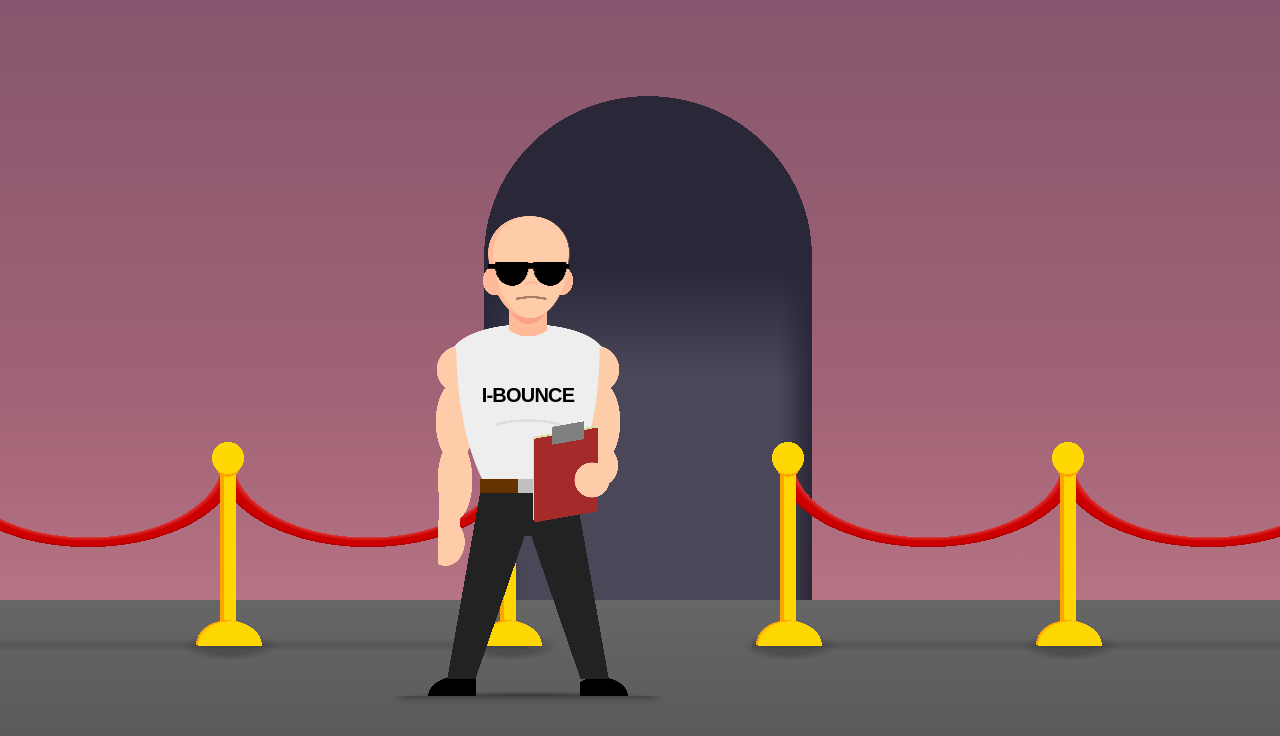
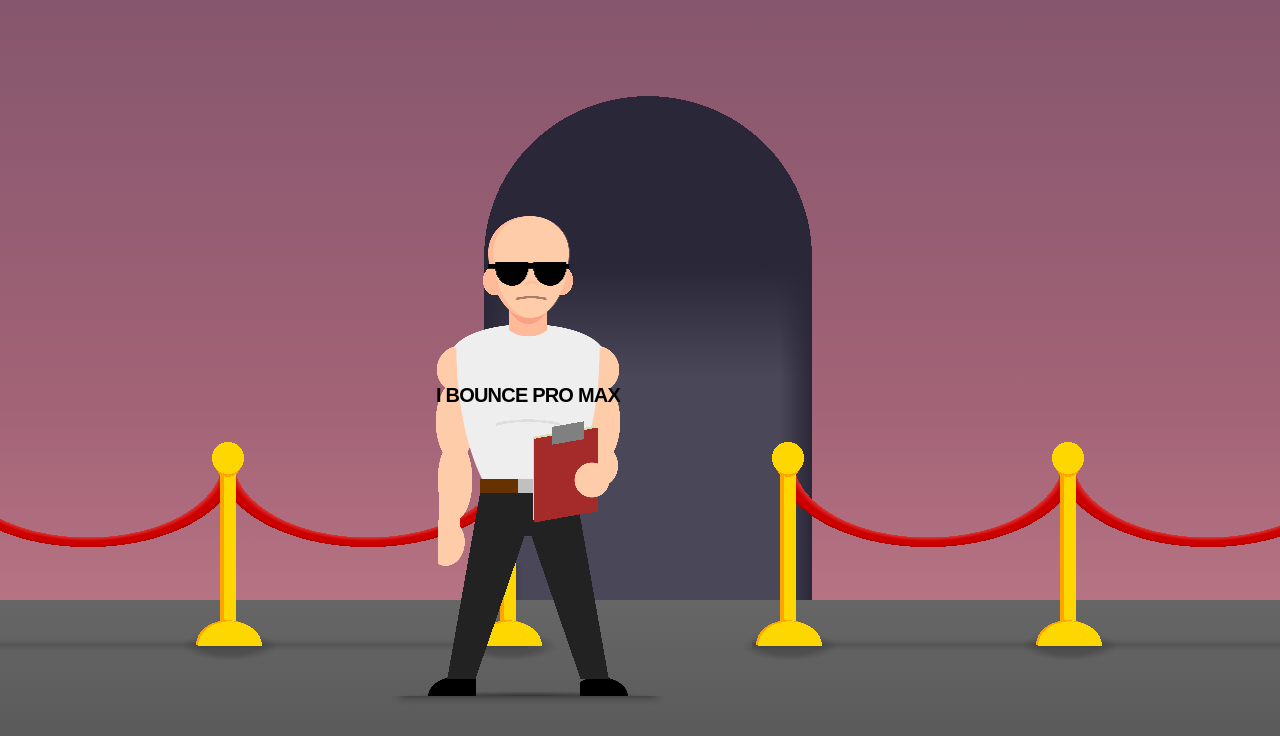
Before and after one commit to sudo-self/bounce, a website built with Parcel: page index.html in a window 1280 px wide. Built offline with nearby package versions, Linux system fonts and the light colour scheme.

Commit message:
Update style.css

```diff
--- a/style.css
+++ b/style.css
@@ -93,7 +93,7 @@ div {
   }
 
   &::before {
-    content: "i-bounce";
+    content: "i bounce pro max";
     font-family: Arial, sans-serif;
     font-size: 2.5vmin;
     font-weight: bold;
```
